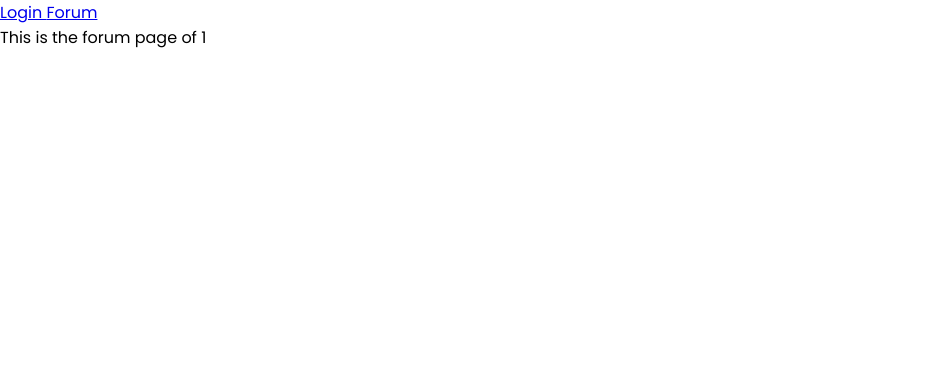
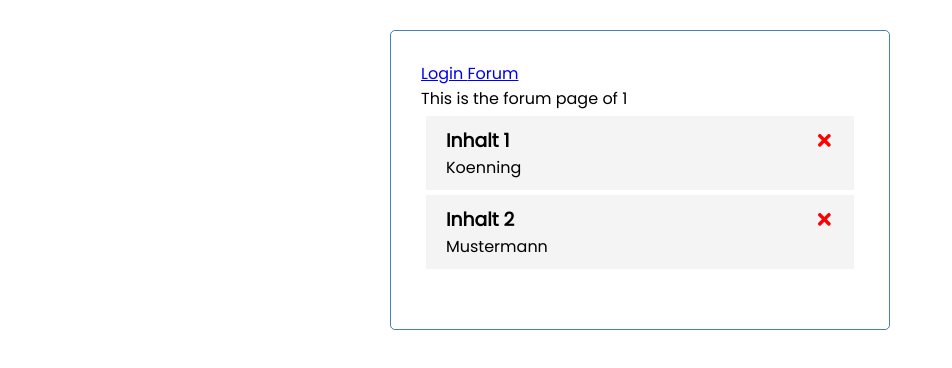
Before and after one commit to juliuskoenning/7305370, a React (Create React App) app in the folder forum-web-dev/: page /forum/1 in a window 1280 px wide. Shown: the top 368 px of the page, without its empty margins (0-952 px from the left). Built offline with nearby package versions, Linux system fonts and the light colour scheme.

Commit message:
added delete button to content

```diff
--- a/forum-web-dev/src/App.js
+++ b/forum-web-dev/src/App.js
@@ -6,6 +6,7 @@ import LoginPage from './pages/LoginPage.js';
 
 function App() {
   return (
+    <div className='container'>
     <Router>
       <nav>
         <Link to='/'> Login </Link>
@@ -18,6 +19,7 @@ function App() {
         <Route path='*' element={<ErrorPage />} />
       </Routes>
     </Router>
+    </div>
   );
 }
 
--- a/forum-web-dev/src/components/ForumContent.js
+++ b/forum-web-dev/src/components/ForumContent.js
@@ -1,12 +1,16 @@
 import React from 'react';
 import { useLocation, useParams } from 'react-router-dom';
+import Task from './Task'
 
-const ForumContent = () => {
-  const location = useLocation();
-  let { nachname } = useParams();
+const ForumContent = ({ tasks, onDelete }) => {
+  let { nachname, vorname, email } = useParams();
   return (
     <div>
       This is the forum page of {nachname}
+
+      {tasks.map((task) => (
+      <Task key={task.id} task={task} onDelete={onDelete} />
+      ))}
     </div>
   );
 };
--- a/forum-web-dev/src/components/LoginContent.js
+++ b/forum-web-dev/src/components/LoginContent.js
@@ -28,30 +28,36 @@ const LoginContent = () => {
       </header>
 
       <form onSubmit={handleSubmit}>
-        <label>Vorname:
+        <label>
         <input
           type="text"
           name="vorname"
           value={inputs.vorname || ""}
           onChange={handleChange}
         />
+        Vorname
         </label>
-        <label>Nachname:
+        <br></br>
+        <label>
           <input
             type="text"
             name="nachname"
             value={inputs.nachname || ""}
             onChange={handleChange}
           />
+          Nachname
           </label>
-          <label>Email:
+          <br></br>
+          <label>
           <input
             type="text"
             name="email"
             value={inputs.email || ""}
             onChange={handleChange}
           />
+          Email
           </label>
+          <br></br>
           <button className='btn' onClick={()=>routeChange()}>Login</button>
       </form>
       </div>
--- /dev/null
+++ b/forum-web-dev/src/components/Task.js
@@ -0,0 +1,19 @@
+import { FaTimes} from 'react-icons/fa'
+
+const Task = ({ task, onDelete }) => {
+  return (
+    <div className='task'>
+        <h3>
+        {task.text}{' '}
+        <FaTimes
+            style={{ color:'red', cursor:
+            'pointer' }}
+            onClick={() => onDelete(task.id)}
+            />
+        </h3>
+        <p>{task.day}</p>
+    </div>
+  )
+}
+
+export default Task
--- a/forum-web-dev/src/index.css
+++ b/forum-web-dev/src/index.css
@@ -33,7 +33,7 @@ body {
   color: #fff;
   border: none;
   padding: 10px 20px;
-  margin: 5px;
+  margin-top: 5px;
   border-radius: 5px;
   cursor: pointer;
   text-decoration: none;
--- a/forum-web-dev/src/pages/ForumPage.js
+++ b/forum-web-dev/src/pages/ForumPage.js
@@ -1,12 +1,34 @@
+import { useState } from 'react'
 import React from 'react';
 import ForumContent from '../components/ForumContent';
+
 const ForumPage = () => {
+  const [tasks, setTasks] = useState([
+    {
+      id: 1,
+      text: 'Inhalt 1',
+      day: 'Koenning',
+      reminder: true,
+    },
+    {
+      id: 2,
+      text: 'Inhalt 2',
+      day: 'Mustermann',
+      reminder: true,
+      }
+  ])
+
+  // Task löschen
+  const deleteTask = (id) => {
+    setTasks(tasks.filter((task) => task.id
+    !== id))
+  }
+
   return (
-    <>
-      <main>
-        <ForumContent />
-      </main>
-    </>
+    <div>
+        {tasks.length > 0 ? <ForumContent tasks={tasks} onDelete=
+        {deleteTask} />: 'No Content to Show'}
+    </div>
   );
 };
 
--- /dev/null
+++ b/package.json
@@ -0,0 +1,5 @@
+{
+  "dependencies": {
+    "react-icons": "^4.3.1"
+  }
+}
```
Also changed, not shown: 1 other file (tests, documents, lock files or other folders).
